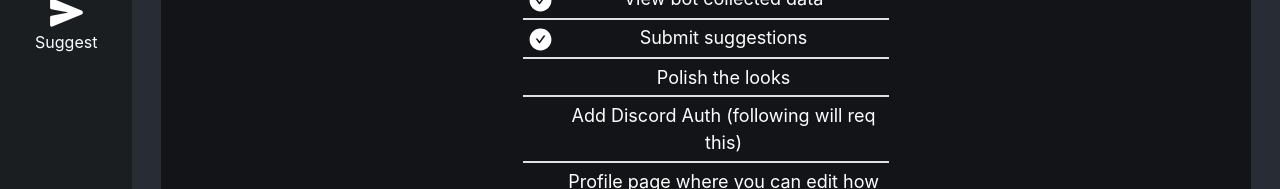
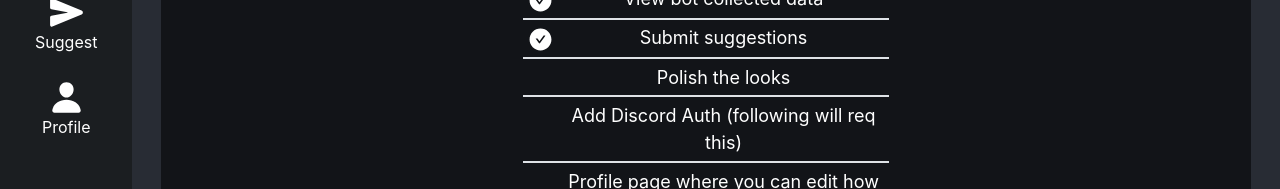
Before and after one commit to BenPVandenberg/TaP-Discord-Bot, a React (Create React App) app in the folder envy/: page / in a window 1280 px wide. Shown: the part 404-593 px from the top of the page. Built offline with nearby package versions, Linux system fonts and the light colour scheme.

Commit message:
smaller sized pic for icon

```diff
--- a/envy/src/Components/NavBar.tsx
+++ b/envy/src/Components/NavBar.tsx
@@ -1,7 +1,7 @@
 import { makeStyles } from "@material-ui/core/styles";
 import { FaHome, FaMusic } from "react-icons/fa";
 import { ImDatabase } from "react-icons/im";
-import { IoSend } from "react-icons/io5";
+import { IoSend, IoPerson } from "react-icons/io5";
 
 const useStyles = makeStyles((theme) => {
     return {
@@ -29,12 +29,12 @@ const useStyles = makeStyles((theme) => {
     };
 });
 
-function NavBar() {
+export default function NavBar() {
     const classes = useStyles();
     return (
         <div>
             <img
-                src="https://media.discordapp.net/attachments/428568679433633792/800890636919373854/server_logo_tp.png"
+                src="https://media.discordapp.net/attachments/428568679433633792/821879003132461076/server_logo_tp_1.png"
                 className={classes.appLogo}
                 alt="logo"
             />
@@ -63,8 +63,10 @@ function NavBar() {
                     <p>Suggest</p>
                 </div>
             </a>
+            <div className={classes.navEntry}>
+                <IoPerson size={35} />
+                <p>Profile</p>
+            </div>
         </div>
     );
 }
-
-export default NavBar;
```
